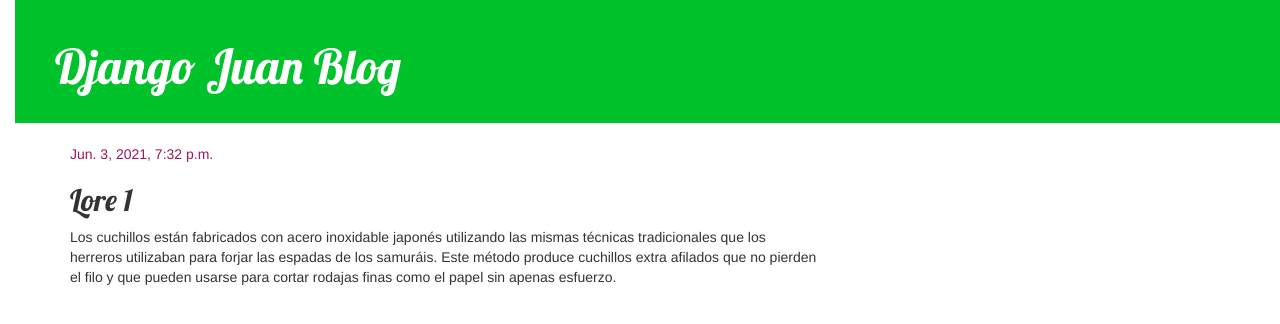
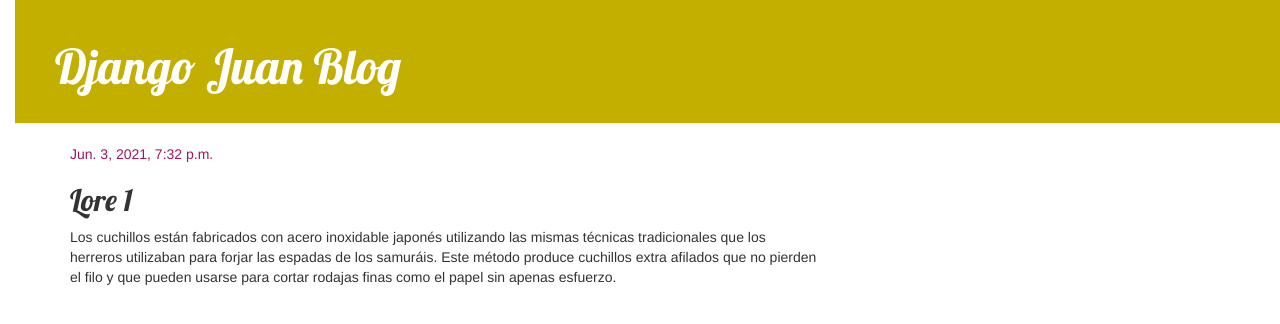
Before and after one commit to juanignacioalonso/my-first-blog, a Django app: page /post/1/ in a window 1280 px wide. Shown: the top 324 px of the page. Run offline with Django 3.2, Linux system fonts and the light colour scheme; data comes from the database, SQL or seed files in the repository; some libraries are stand-ins or nearby versions.

Commit message:
css statics.

```diff
--- a/blog/static/css/blog.css
+++ b/blog/static/css/blog.css
@@ -1,12 +1,12 @@
 h1 a, h2 a {
-    color: #42a35f;
+    color: #32cc60;
     font-family: 'Lobster';
 }
 body {
     padding-left: 15px;
 }
 .page-header {
-    background-color: #00c22a;
+    background-color: #c2af00;
     margin-top: 0;
     padding: 20px 20px 20px 40px;
 }
```
